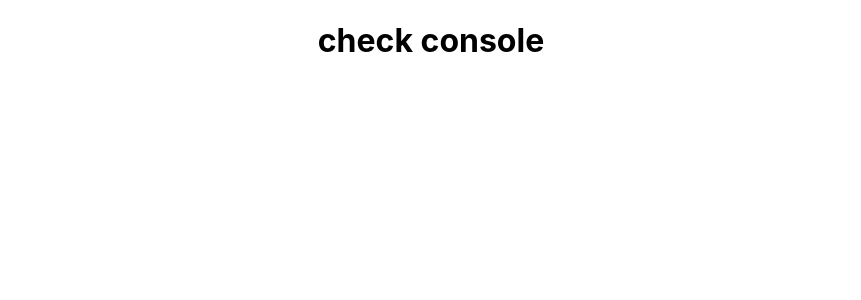
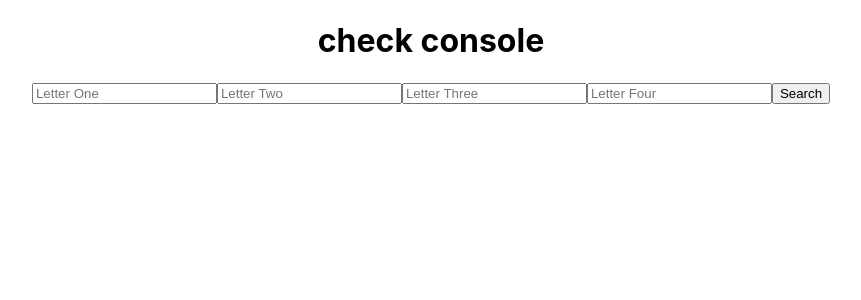
Before and after one commit to Juno-College-Project4/Backronym-Generator, a React (Create React App) app: page / in a window 1280 px wide. Shown: the top 300 px of the page, without its empty margins (209-1070 px from the left). Built offline with nearby package versions, Linux system fonts and the light colour scheme; no server answers.

Commit message:
added form

```diff
--- a/src/App.js
+++ b/src/App.js
@@ -9,12 +9,19 @@ import Footer from './components/Footer';
 
 function App() {
 
+
   const [ inputOne, setInputOne ] = useState("");
   const [ inputTwo, setInputTwo ] = useState("");
   const [ inputThree, setInputThree ] = useState("");
   const [ inputFour, setInputFour ] = useState("");
 
   const [ randomWord, setRandomWord ] = useState("");
+
+  const [formInputOne, setFromInputOne] = useState('');
+  const [formInputTwo, setFromInputTwo] = useState('');
+  const [formInputThree, setFromInputThree] = useState('');
+  const [formInputFour, setFromInputFour] = useState('');
+
 
     const userInputs = [];
 
@@ -30,74 +37,81 @@ function App() {
           max: 20,
         },
 
-    }).then( (response) => {
-      console.log(response.data)
+      }).then((response) => {
+        // console.log(response.data)
         return response.data;
       });
+
     }
 
-
-  useEffect( () => {
-    for(let i = 1; i <= 4; i++) {
+    useEffect(() => {
+      const callData = (event) => {
+        event.preventDefault();
+      for (let i = 1; i <= 4; i++) {
         userInputs.push(callDataMuse(i));
-      console.log(userInputs, 'this is userInputs')
+        // console.log(userInputs, 'this is userInputs')
       }
-  })
+    }
+    }, [])
 
     Promise.all(userInputs)
       .then(promiseArray => {
-    console.log(promiseArray, 'This is responses')
+        // console.log(promiseArray, 'This is responses')
 
         promiseArray.map((letterArray) => {
           // letterArray.data
           const randomIndex = Math.floor(Math.random() * letterArray.length);
-      console.log(letterArray[randomIndex].word);
+          // console.log(letterArray[randomIndex].word);
           setRandomWord(letterArray[randomIndex].word);
         })
       })
 
 
+
+
+  const handleInputOne = (e) => {
+    setFromInputOne(e.target.value);
+  }
+
+  const handleInputTwo = (e) => {
+    setFromInputTwo(e.target.value);
+  }
+
+  const handleInputThree = (e) => {
+    setFromInputThree(e.target.value);
+  }
+
+  const handleInputFour = (e) => {
+    setFromInputFour(e.target.value);
+  }
+
+
+  const callData = (e) => {
+    e.preventDefault();
+    console.log(formInputOne, formInputTwo, formInputThree, formInputFour)
+
+  }
+
       return (
         <div className="App">
             <h1> check console </h1>
+          <form onSubmit={callData}>
+            {/* <label htmlFor="search"> Your first letter </label> */}
+            <input type="text" id='search' placeholder='Letter One' onChange={handleInputOne} value={formInputOne} maxLength={1} />
+
+            {/* <label htmlFor="search"> Your second letter </label> */}
+            <input type="text" id='search' placeholder='Letter Two' onChange={handleInputTwo} value={formInputTwo} maxLength={1} />
+
+            {/* <label htmlFor="search"> Your third letter </label> */}
+            <input type="text" id='search' placeholder='Letter Three' onChange={handleInputThree} value={formInputThree} maxLength={1} />
+
+            {/* <label htmlFor="search"> Your fourth letter </label> */}
+            <input type="text" id='search' placeholder='Letter Four' onChange={handleInputFour} value={formInputFour} maxLength={1} />
+            <button >Search</button>
+          </form>
         </div>
     );
   }
 
 
 export default App;
-
-
-
-
-//   // const userInputs = [ inputOne, inputTwo, inputThree, inputFour ];
-//   // console.log(userInputs);
-
-//   // const [ randomWord, setRandomWord] = useState([]);
-
-//   // const callDataMuse = userInputs.map((userInput) => {
-//   //   const backronymArray = [];
-//   //   axios({
-//   //       url: "https://api.datamuse.com/sug?",
-//   //       method: 'GET',
-//   //       dataType: 'json',
-//   //       params: {
-//   //         s: userInput,
-//   //         max: 20,
-//   //       },
-
-//   //     }).then((response) => {
-
-//   //       return response;
-
-//   //     // const resultsArray = response.data;
-//   //     // // console.log(resultsArray, 'dataresponse works');
-//   //     // const randomIndex = Math.floor(Math.random() * resultsArray.length);
-//   //     // // console.log(randomIndex, 'index works');
-//   //     // setRandomWord(resultsArray[randomIndex].word);
-//   //     // // console.log(randomWordLocal, 'last one works');
-//   //     // console.log(resultsArray[randomIndex].word);
-//   //     })
-//   //   });
-
-//     // console.log(callDataMuse);
```
Also changed, not shown: src/components/Form.js (+44 -87 lines). Lines whose indentation alone changed are shown as unchanged.
